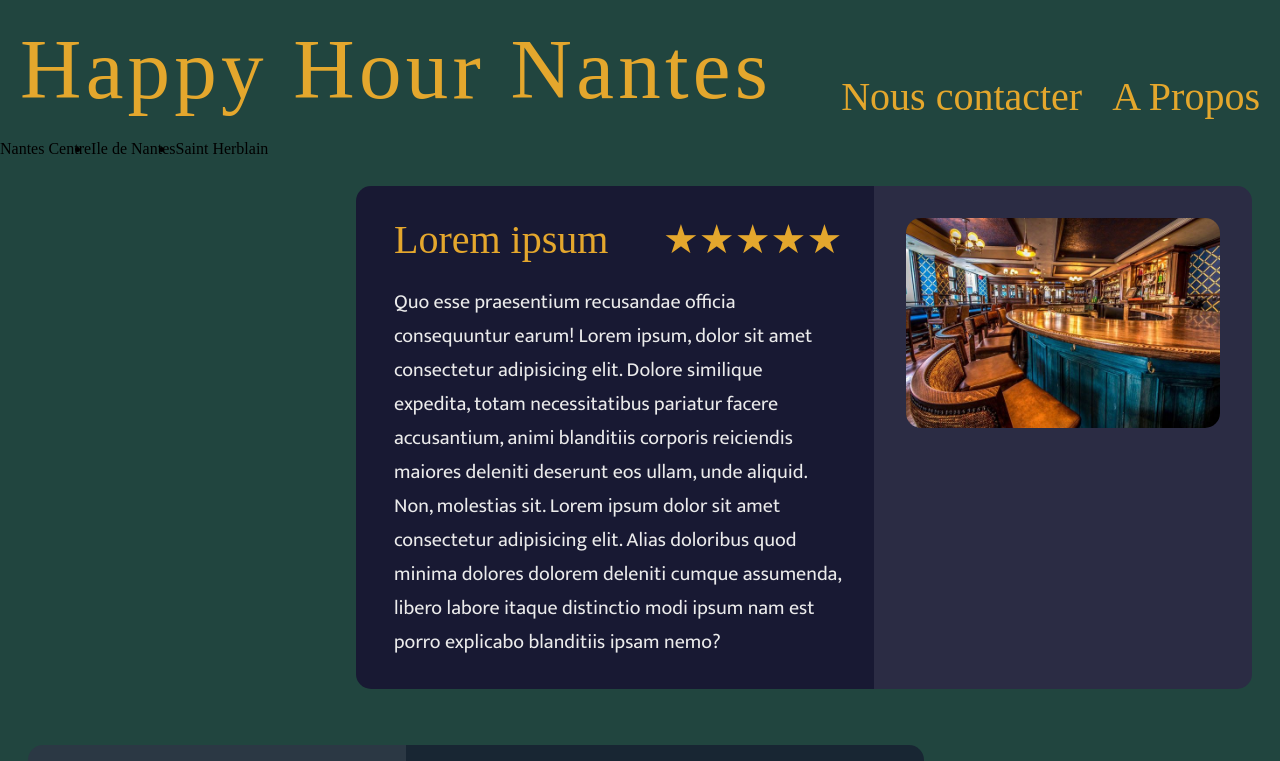
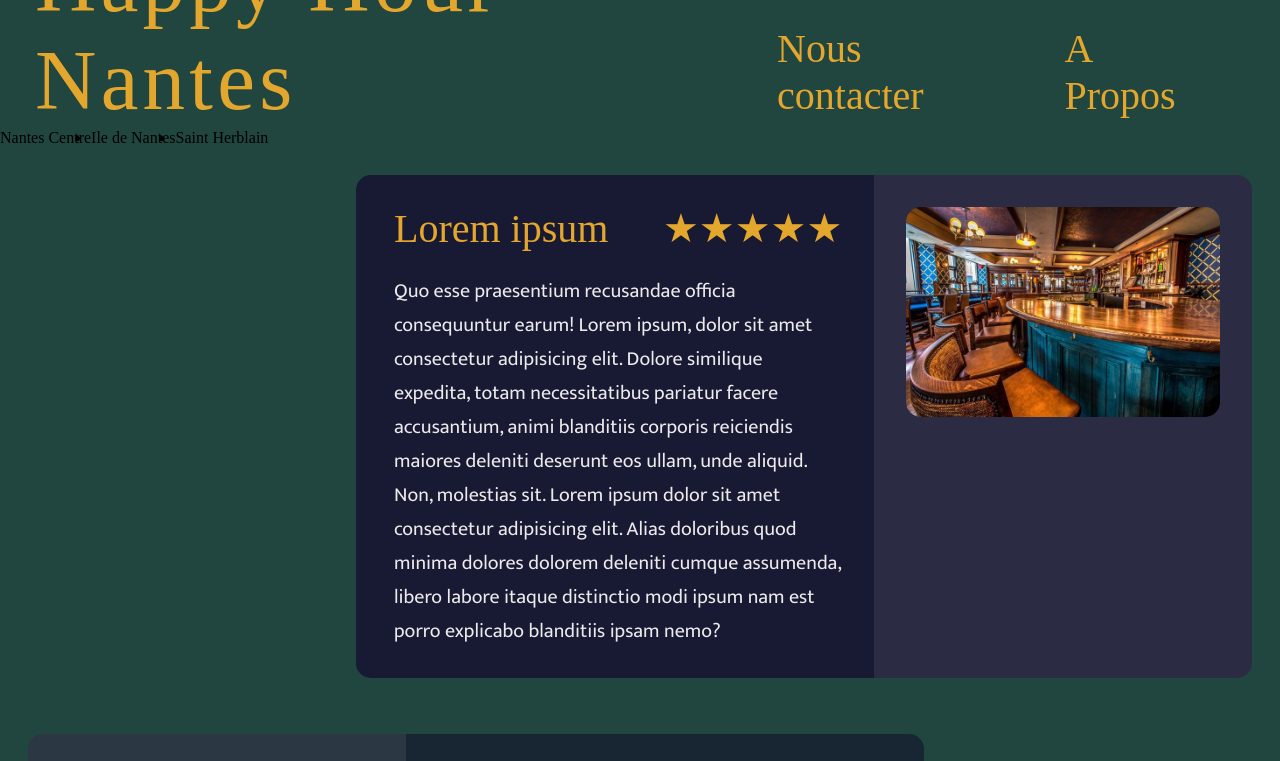
Before and after one commit to Raphour/site_communication_professionelle, a plain HTML site: page components.html in a window 1280 px wide. Shown: the top 761 px of the page. Drawn offline with Linux system fonts and the light colour scheme; a web font is replaced by a local one.

Commit message:
Style.css up

```diff
--- a/style.css
+++ b/style.css
@@ -113,22 +113,26 @@ img{
     display: flex;
     flex-direction: row;
     justify-content: space-between;
-    padding: 20px;
+    padding-left: 35px;
+    padding-top: 29px;
+    padding-right: 70px;
     font-size: 40px;
     height:100px;
 }
 .nomsite{
+    font-family: var(--police-titre);
     color: var(--texte-titre);
     font-size: 85px;
     letter-spacing: 0.05em;
+    align-self: last baseline;
 }
 .contactetpropos{
-    align-self: last baseline;
+    font-family: var(--police-titre);
     display: flex;
     flex-direction: row;
-
+    align-self: last baseline;
     color: var(--texte-titre);
-    gap : 30px;
+    gap : 50px;
 }
 nav.container ul{
     display: flex;
```
